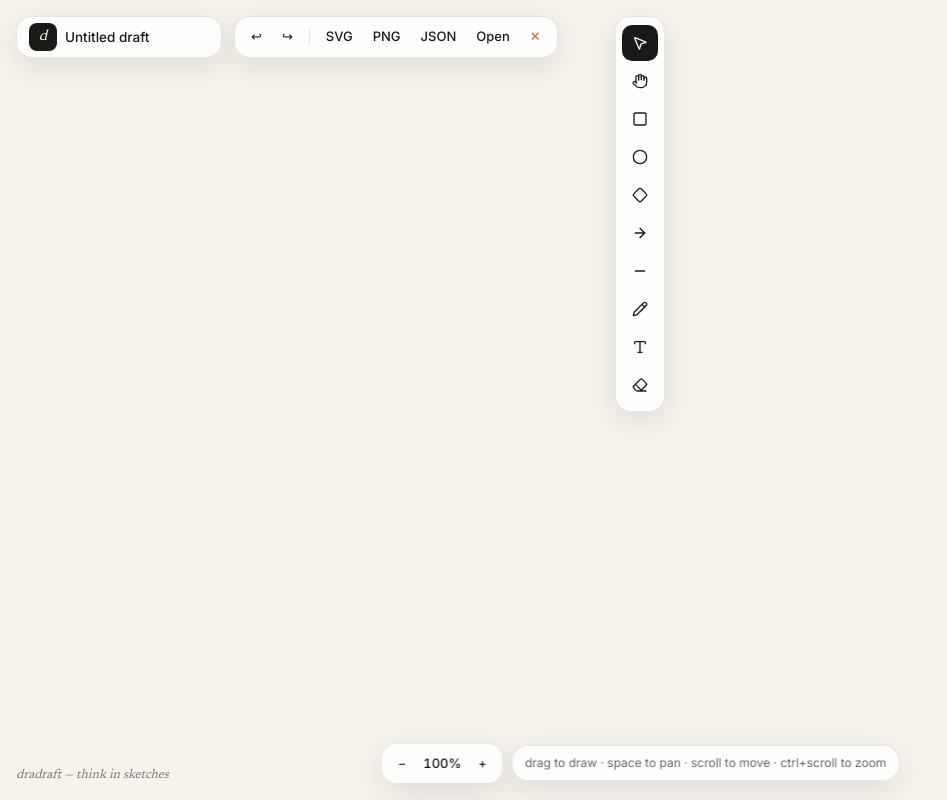
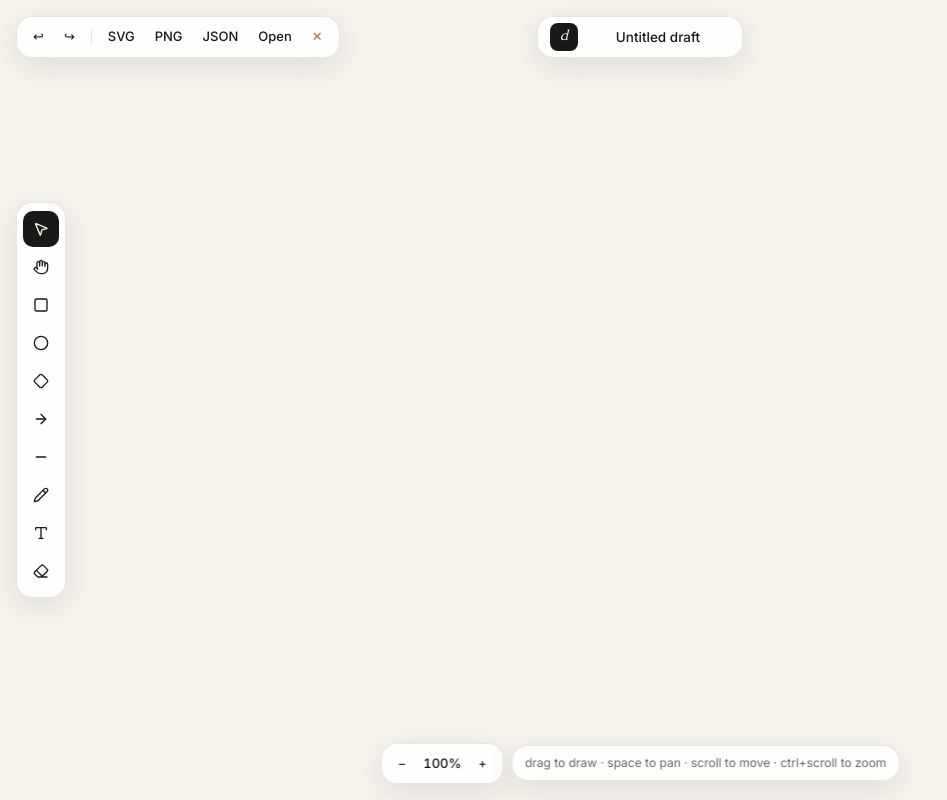
Before and after one commit to NickyHariniaina/dradraft, a Next.js app: page / in a window 1280 px wide. Shown: the whole page, without its empty margins (0-947 px from the left). Built offline with nearby package versions, Linux system fonts and the light colour scheme.

Commit message:
feat: left toolbar rail, centered scene name, drop brand corner

```diff
--- a/app/page.tsx
+++ b/app/page.tsx
@@ -1,6 +1,6 @@
 import Board from "@/components/Board";
 import Toolbar from "@/components/Toolbar";
-import TopBar from "@/components/TopBar";
+import TopBar, { SceneName } from "@/components/TopBar";
 import StylePanel from "@/components/StylePanel";
 import ZoomBar from "@/components/ZoomBar";
 
@@ -11,15 +11,19 @@ export default function Home() {
         <Board />
       </div>
 
-      {/* top bar */}
+      {/* top bar: actions left, scene name center */}
       <div className="pointer-events-none absolute left-4 right-4 top-4 flex items-start justify-between">
         <div className="pointer-events-auto">
           <TopBar />
         </div>
+        <div className="pointer-events-auto absolute left-1/2 top-0 -translate-x-1/2">
+          <SceneName />
+        </div>
+        <div />
       </div>
 
-      {/* floating toolbar */}
-      <div className="absolute left-1/2 top-4 -translate-x-1/2">
+      {/* left rail toolbar */}
+      <div className="absolute left-4 top-1/2 -translate-y-1/2">
         <Toolbar />
       </div>
 
@@ -35,11 +39,6 @@ export default function Home() {
           drag to draw · space to pan · scroll to move · ctrl+scroll to zoom
         </div>
       </div>
-
-      {/* brand corner */}
-      <div className="absolute bottom-4 left-4 hidden font-serif text-[13px] italic text-black/50 lg:block">
-        dradraft — think in sketches
-      </div>
     </main>
   );
 }
--- a/components/TopBar.tsx
+++ b/components/TopBar.tsx
@@ -5,10 +5,27 @@ import { useBoard } from "@/lib/store";
 import { sceneFromJSON, sceneToJSON, sceneToSVG } from "@/lib/export";
 import { drawElement, applyCamera } from "@/lib/render";
 
-export default function TopBar() {
+export function SceneName() {
   const sceneName = useBoard((s) => s.sceneName);
   const setSceneName = useBoard((s) => s.setSceneName);
+  return (
+    <div className="float-bar flex items-center gap-2 rounded-2xl px-3 py-1.5">
+      <div className="flex h-7 w-7 items-center justify-center rounded-lg bg-[#1a1917] font-serif text-[15px] italic text-[#f5f3ec]">
+        d
+      </div>
+      <input
+        value={sceneName}
+        onChange={(e) => setSceneName(e.target.value)}
+        className="w-36 bg-transparent text-center text-[13.5px] font-medium outline-none"
+      />
+    </div>
+  );
+}
+
+export default function TopBar() {
   const elements = useBoard((s) => s.elements);
+  const sceneName = useBoard((s) => s.sceneName);
+  const setSceneName = useBoard((s) => s.setSceneName);
   const replaceAll = useBoard((s) => s.replaceAll);
   const clearAll = useBoard((s) => s.clearAll);
   const undo = useBoard((s) => s.undo);
@@ -56,17 +73,6 @@ export default function TopBar() {
   }
 
   return (
-    <div className="flex items-center gap-3">
-      <div className="float-bar flex items-center gap-2 rounded-2xl px-3 py-1.5">
-        <div className="flex h-7 w-7 items-center justify-center rounded-lg bg-[#1a1917] font-serif text-[15px] italic text-[#f5f3ec]">
-          d
-        </div>
-        <input
-          value={sceneName}
-          onChange={(e) => setSceneName(e.target.value)}
-          className="w-36 bg-transparent text-[13.5px] font-medium outline-none"
-        />
-      </div>
     <div className="float-bar flex items-center gap-1 rounded-2xl px-2 py-1.5 text-[13px]">
       <button onClick={undo} className="tool-btn rounded-lg px-2 py-1" title="Undo (Ctrl+Z)">↩</button>
       <button onClick={redo} className="tool-btn rounded-lg px-2 py-1" title="Redo (Ctrl+Shift+Z)">↪</button>
@@ -97,6 +103,5 @@ export default function TopBar() {
         }}
       />
     </div>
-    </div>
   );
 }
```
Lines whose indentation alone changed are shown as unchanged.
